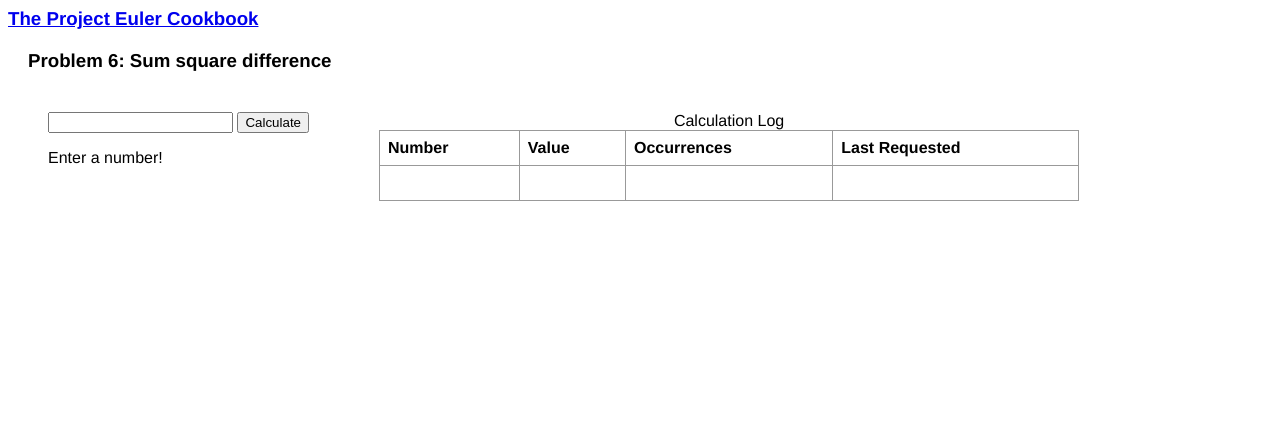
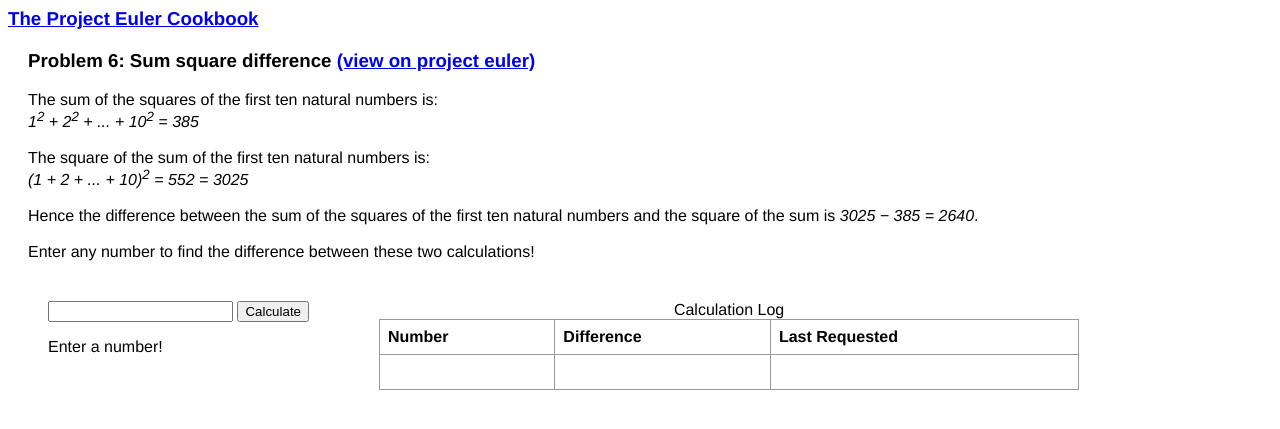
Before and after one commit to zachcalvert/euler_cookbook, a Django app: page /sum_square_difference/ in a window 1280 px wide. Shown: the top 429 px of the page. Run offline with Django 3.2, Linux system fonts and the light colour scheme.

Commit message:
add problem description

```diff
--- a/sum_square_difference/templates/sum_square.html
+++ b/sum_square_difference/templates/sum_square.html
@@ -3,7 +3,8 @@
 	{% block header %}
 	{{ block.super }}
 		<div id="header">
-			<h3>Problem 6: Sum square difference</h3>
+			<h3>Problem 6: Sum square difference   <a href="https://projecteuler.net/problem=6">(view on project euler)</a></h3>
+			<p>The sum of the squares of the first ten natural numbers is: <br><i>1<sup>2</sup> + 2<sup>2</sup> + ... + 10<sup>2</sup> = 385</i><br><br>The square of the sum of the first ten natural numbers is: <br><i>(1 + 2 + ... + 10)<sup>2</sup> = 552 = 3025</i><br><br>Hence the difference between the sum of the squares of the first ten natural numbers and the square of the sum is <i>3025 − 385 = 2640</i>.<br><br>Enter any number to find the difference between these two calculations!</p>
 		</div>
 	{% endblock %}
 
@@ -20,14 +21,12 @@
 				<tbody>
 					<tr id="headers">
 						<td class="table-header">Number</td>
-						<td class="table-header">Value</td>
-						<td class="table-header">Occurrences</td>
+						<td class="table-header">Difference</td>
 						<td class="table-header">Last Requested</td>
 					</tr>
 					<tr id="placeholders">
 						<td id="number-result">&nbsp;</td>
 						<td id="value-result">&nbsp;</td>
-						<td id="occurrences-result">&nbsp;</td>
 						<td id="time-result">&nbsp;</td>
 					</tr>
 				</tbody>
@@ -61,7 +60,6 @@
 							    '<tr><td>' +
 							    	response_data.number + '</td><td>' +
 							    	response_data.value  + '</td><td>' +
-							    	response_data.occurrences  + '</td><td>' +
 							    	response_data.last_requested  +
 							    '</td></tr>');
 			            },
```
